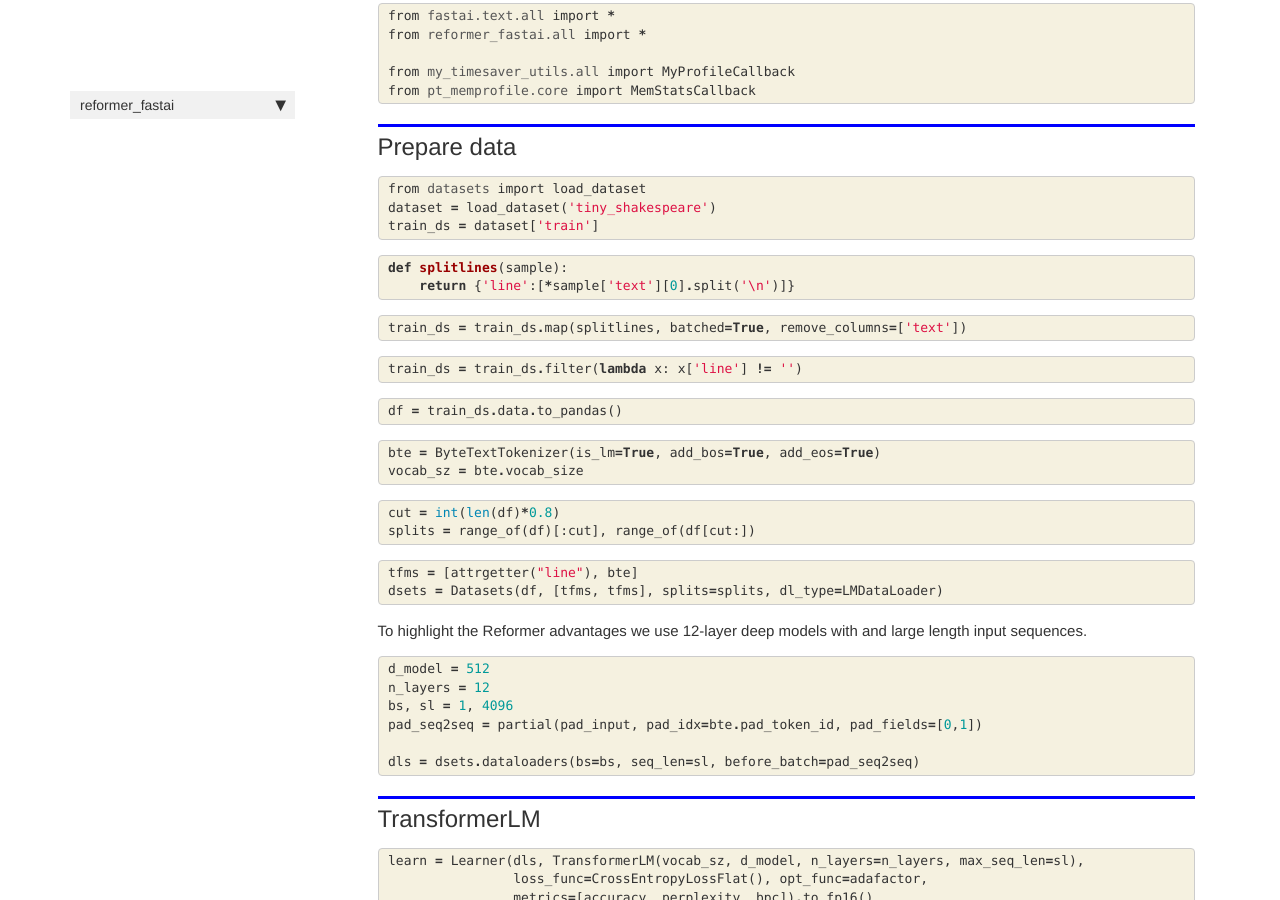
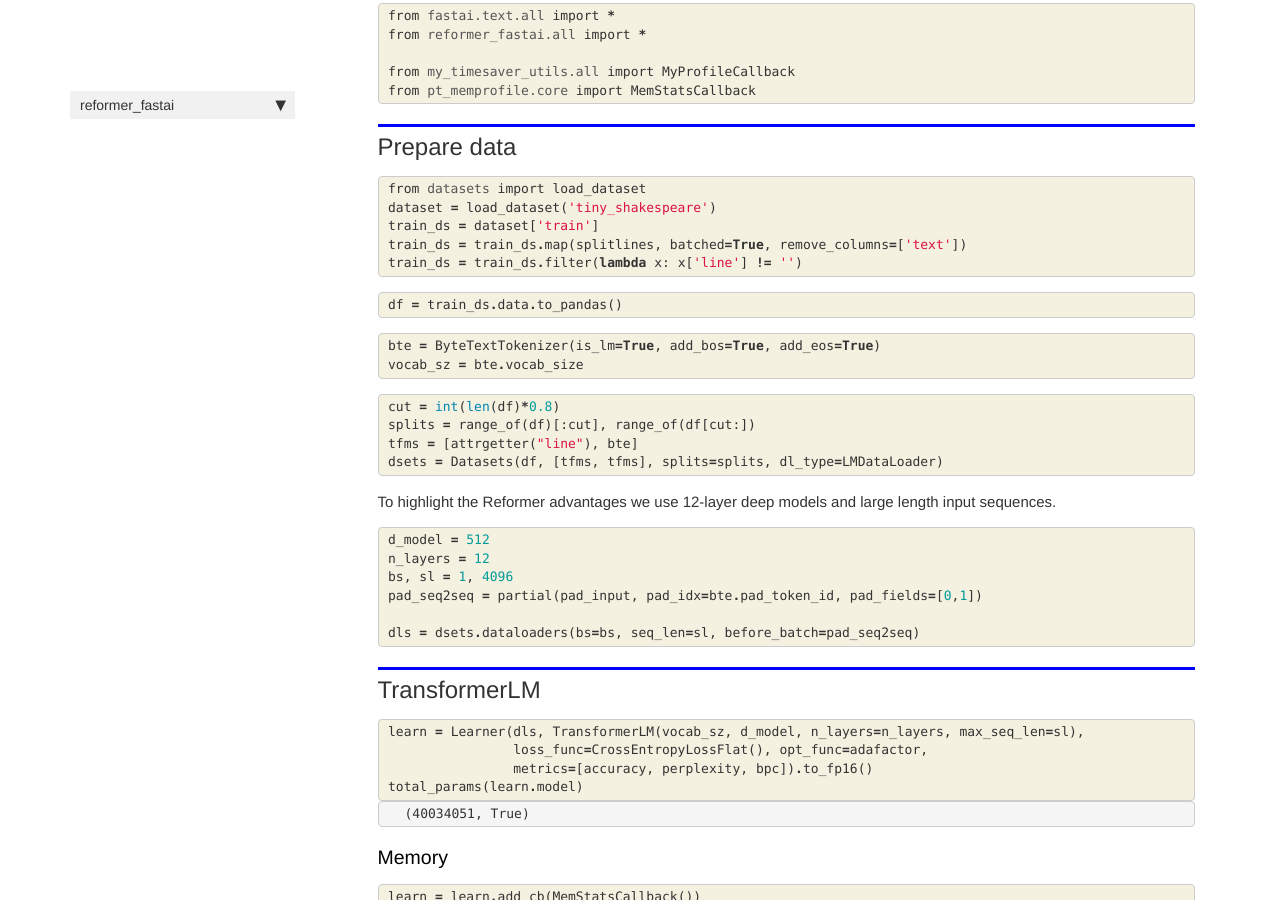
Before and after one commit to arampacha/reformer_fastai, a Jekyll site: the page built from docs/exploration.memory_and_timing.html, in a window 1280 px wide and 900 px high, scrolled down 751 px. Built offline with Jekyll 4.4.1, drawn with Linux system fonts in a browser that asks for light colours; nearby versions of some CDN libraries; comment, search, counter and statistics services are not loaded; some of the changed text lies outside the part shown.

Commit message:
memory-and-timing doc upd

```diff
--- a/docs/exploration.memory_and_timing.html
+++ b/docs/exploration.memory_and_timing.html
@@ -73,58 +73,8 @@ nb_path: "nbs/52_exploration.memory_and_timing.ipynb"
 <div class=" highlight hl-ipython3"><pre><span></span><span class="kn">from</span> <span class="nn">datasets</span> <span class="kn">import</span> <span class="n">load_dataset</span>
 <span class="n">dataset</span> <span class="o">=</span> <span class="n">load_dataset</span><span class="p">(</span><span class="s1">&#39;tiny_shakespeare&#39;</span><span class="p">)</span>
 <span class="n">train_ds</span> <span class="o">=</span> <span class="n">dataset</span><span class="p">[</span><span class="s1">&#39;train&#39;</span><span class="p">]</span>
-</pre></div>
-
-    </div>
-</div>
-</div>
-
-</div>
-    {% endraw %}
-
-    {% raw %}
-
-<div class="cell border-box-sizing code_cell rendered">
-<div class="input">
-
-<div class="inner_cell">
-    <div class="input_area">
-<div class=" highlight hl-ipython3"><pre><span></span><span class="k">def</span> <span class="nf">splitlines</span><span class="p">(</span><span class="n">sample</span><span class="p">):</span>
-    <span class="k">return</span> <span class="p">{</span><span class="s1">&#39;line&#39;</span><span class="p">:[</span><span class="o">*</span><span class="n">sample</span><span class="p">[</span><span class="s1">&#39;text&#39;</span><span class="p">][</span><span class="mi">0</span><span class="p">]</span><span class="o">.</span><span class="n">split</span><span class="p">(</span><span class="s1">&#39;</span><span class="se">\n</span><span class="s1">&#39;</span><span class="p">)]}</span>
-</pre></div>
-
-    </div>
-</div>
-</div>
-
-</div>
-    {% endraw %}
-
-    {% raw %}
-
-<div class="cell border-box-sizing code_cell rendered">
-<div class="input">
-
-<div class="inner_cell">
-    <div class="input_area">
-<div class=" highlight hl-ipython3"><pre><span></span><span class="n">train_ds</span> <span class="o">=</span> <span class="n">train_ds</span><span class="o">.</span><span class="n">map</span><span class="p">(</span><span class="n">splitlines</span><span class="p">,</span> <span class="n">batched</span><span class="o">=</span><span class="kc">True</span><span class="p">,</span> <span class="n">remove_columns</span><span class="o">=</span><span class="p">[</span><span class="s1">&#39;text&#39;</span><span class="p">])</span>
-</pre></div>
-
-    </div>
-</div>
-</div>
-
-</div>
-    {% endraw %}
-
-    {% raw %}
-
-<div class="cell border-box-sizing code_cell rendered">
-<div class="input">
-
-<div class="inner_cell">
-    <div class="input_area">
-<div class=" highlight hl-ipython3"><pre><span></span><span class="n">train_ds</span> <span class="o">=</span> <span class="n">train_ds</span><span class="o">.</span><span class="n">filter</span><span class="p">(</span><span class="k">lambda</span> <span class="n">x</span><span class="p">:</span> <span class="n">x</span><span class="p">[</span><span class="s1">&#39;line&#39;</span><span class="p">]</span> <span class="o">!=</span> <span class="s1">&#39;&#39;</span><span class="p">)</span>
+<span class="n">train_ds</span> <span class="o">=</span> <span class="n">train_ds</span><span class="o">.</span><span class="n">map</span><span class="p">(</span><span class="n">splitlines</span><span class="p">,</span> <span class="n">batched</span><span class="o">=</span><span class="kc">True</span><span class="p">,</span> <span class="n">remove_columns</span><span class="o">=</span><span class="p">[</span><span class="s1">&#39;text&#39;</span><span class="p">])</span>
+<span class="n">train_ds</span> <span class="o">=</span> <span class="n">train_ds</span><span class="o">.</span><span class="n">filter</span><span class="p">(</span><span class="k">lambda</span> <span class="n">x</span><span class="p">:</span> <span class="n">x</span><span class="p">[</span><span class="s1">&#39;line&#39;</span><span class="p">]</span> <span class="o">!=</span> <span class="s1">&#39;&#39;</span><span class="p">)</span>
 </pre></div>
 
     </div>
@@ -178,23 +128,7 @@ nb_path: "nbs/52_exploration.memory_and_timing.ipynb"
     <div class="input_area">
 <div class=" highlight hl-ipython3"><pre><span></span><span class="n">cut</span> <span class="o">=</span> <span class="nb">int</span><span class="p">(</span><span class="nb">len</span><span class="p">(</span><span class="n">df</span><span class="p">)</span><span class="o">*</span><span class="mf">0.8</span><span class="p">)</span>
 <span class="n">splits</span> <span class="o">=</span> <span class="n">range_of</span><span class="p">(</span><span class="n">df</span><span class="p">)[:</span><span class="n">cut</span><span class="p">],</span> <span class="n">range_of</span><span class="p">(</span><span class="n">df</span><span class="p">[</span><span class="n">cut</span><span class="p">:])</span>
-</pre></div>
-
-    </div>
-</div>
-</div>
-
-</div>
-    {% endraw %}
-
-    {% raw %}
-
-<div class="cell border-box-sizing code_cell rendered">
-<div class="input">
-
-<div class="inner_cell">
-    <div class="input_area">
-<div class=" highlight hl-ipython3"><pre><span></span><span class="n">tfms</span> <span class="o">=</span> <span class="p">[</span><span class="n">attrgetter</span><span class="p">(</span><span class="s2">&quot;line&quot;</span><span class="p">),</span> <span class="n">bte</span><span class="p">]</span>
+<span class="n">tfms</span> <span class="o">=</span> <span class="p">[</span><span class="n">attrgetter</span><span class="p">(</span><span class="s2">&quot;line&quot;</span><span class="p">),</span> <span class="n">bte</span><span class="p">]</span>
 <span class="n">dsets</span> <span class="o">=</span> <span class="n">Datasets</span><span class="p">(</span><span class="n">df</span><span class="p">,</span> <span class="p">[</span><span class="n">tfms</span><span class="p">,</span> <span class="n">tfms</span><span class="p">],</span> <span class="n">splits</span><span class="o">=</span><span class="n">splits</span><span class="p">,</span> <span class="n">dl_type</span><span class="o">=</span><span class="n">LMDataLoader</span><span class="p">)</span>
 </pre></div>
 
@@ -207,7 +141,7 @@ nb_path: "nbs/52_exploration.memory_and_timing.ipynb"
 
 <div class="cell border-box-sizing text_cell rendered"><div class="inner_cell">
 <div class="text_cell_render border-box-sizing rendered_html">
-<p>To highlight the Reformer advantages we use 12-layer deep models with and large length input sequences.</p>
+<p>To highlight the Reformer advantages we use 12-layer deep models and large length input sequences.</p>
 
 </div>
 </div>
```
Also changed, not shown: other parts of docs/exploration.memory_and_timing.html (+1 -1 lines), nbs/images/fig7ab.png (added), nbs/images/paper_7.png (added), 1 other file.
